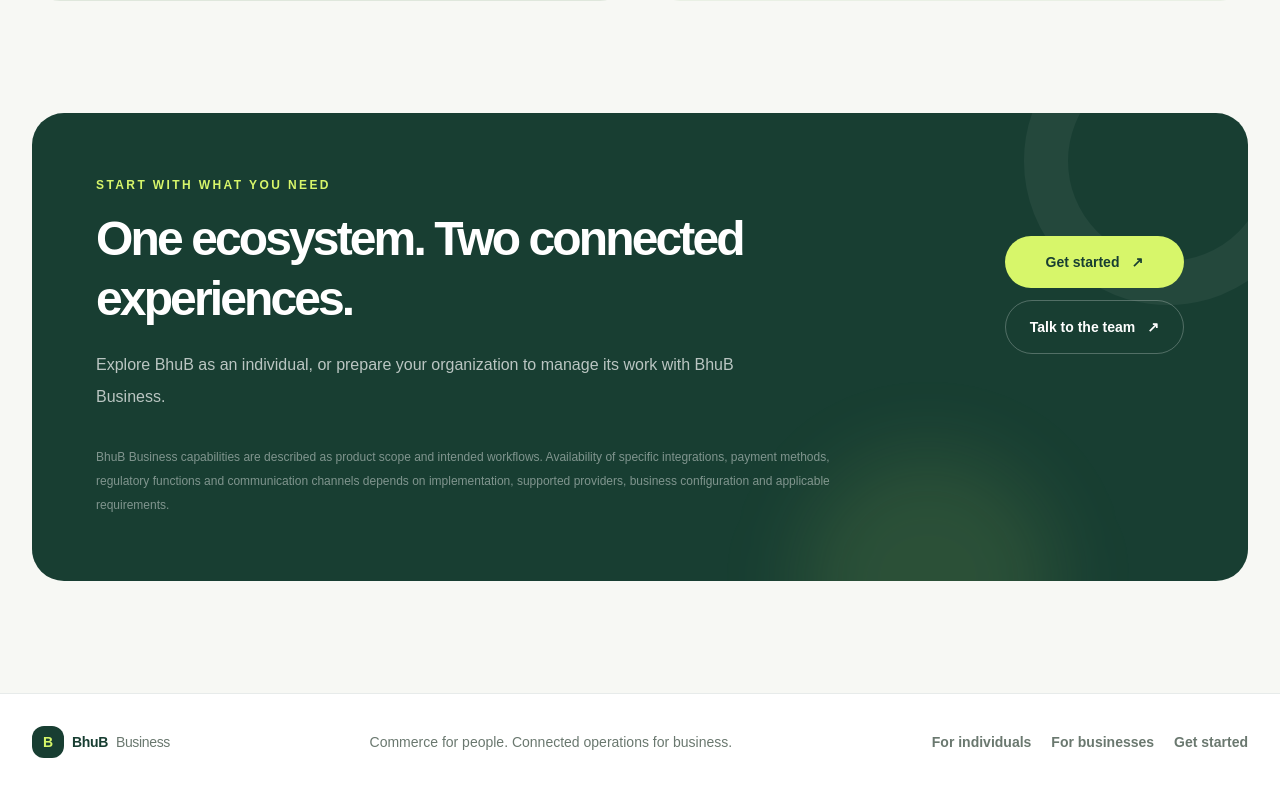
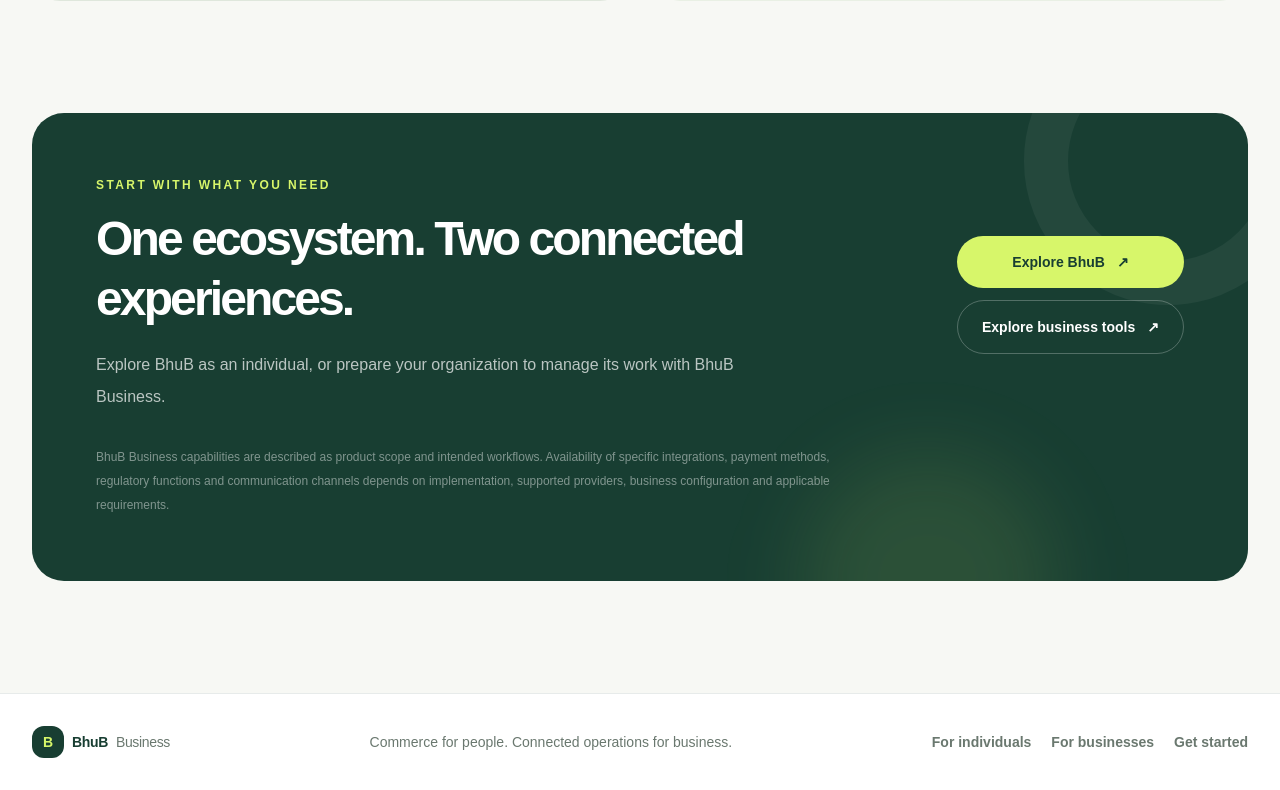
Before and after one commit to acepa-platform/acepa-platform, a Next.js app: page /bhub-business in a window 1280 px wide. Shown: the part 5288-6078 px from the top of the page. Built offline with nearby package versions, Linux system fonts and the light colour scheme; no server answers.

Commit message:
Keep BhuB landing calls to action within confirmed site sections

```diff
--- a/app/bhub-business/page.tsx
+++ b/app/bhub-business/page.tsx
@@ -311,8 +311,8 @@ export default function BhuBBusinessPage() {
               <p className="mt-5 max-w-2xl text-base leading-8 text-white/70">Explore BhuB as an individual, or prepare your organization to manage its work with BhuB Business.</p>
             </div>
             <div className="flex flex-col gap-3 sm:flex-row lg:flex-col">
-              <a href="/get-started" className="inline-flex items-center justify-center gap-3 rounded-full bg-[#d7f66a] px-6 py-4 text-sm font-extrabold text-[#183e32] transition hover:bg-[#e4ff88]">Get started <Arrow /></a>
-              <a href="mailto:hello@bhub.com" className="inline-flex items-center justify-center gap-3 rounded-full border border-white/25 px-6 py-4 text-sm font-bold text-white transition hover:bg-white/10">Talk to the team <Arrow /></a>
+              <a href="#for-everyone" className="inline-flex items-center justify-center gap-3 rounded-full bg-[#d7f66a] px-6 py-4 text-sm font-extrabold text-[#183e32] transition hover:bg-[#e4ff88]">Explore BhuB <Arrow /></a>
+              <a href="#for-business" className="inline-flex items-center justify-center gap-3 rounded-full border border-white/25 px-6 py-4 text-sm font-bold text-white transition hover:bg-white/10">Explore business tools <Arrow /></a>
             </div>
           </div>
           <p className="relative mt-8 max-w-3xl text-xs leading-6 text-white/45">BhuB Business capabilities are described as product scope and intended workflows. Availability of specific integrations, payment methods, regulatory functions and communication channels depends on implementation, supported providers, business configuration and applicable requirements.</p>
```
